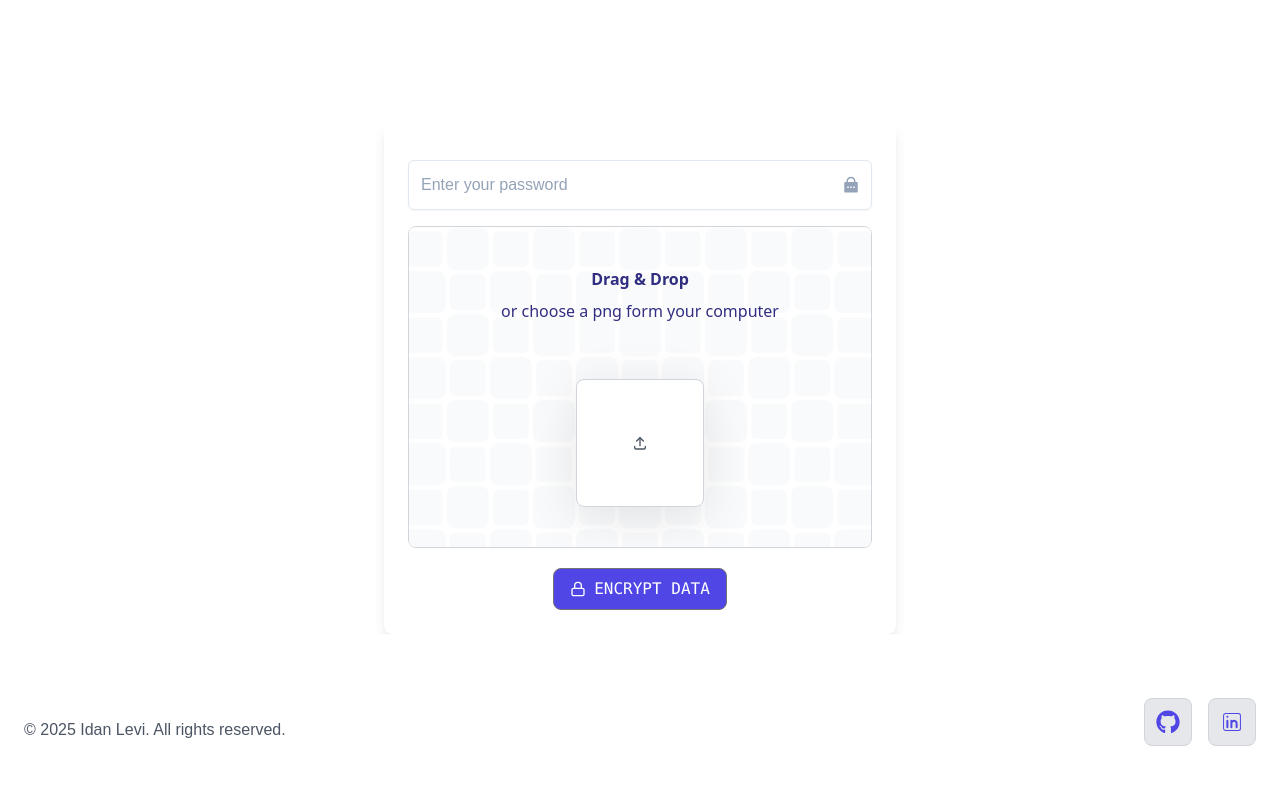
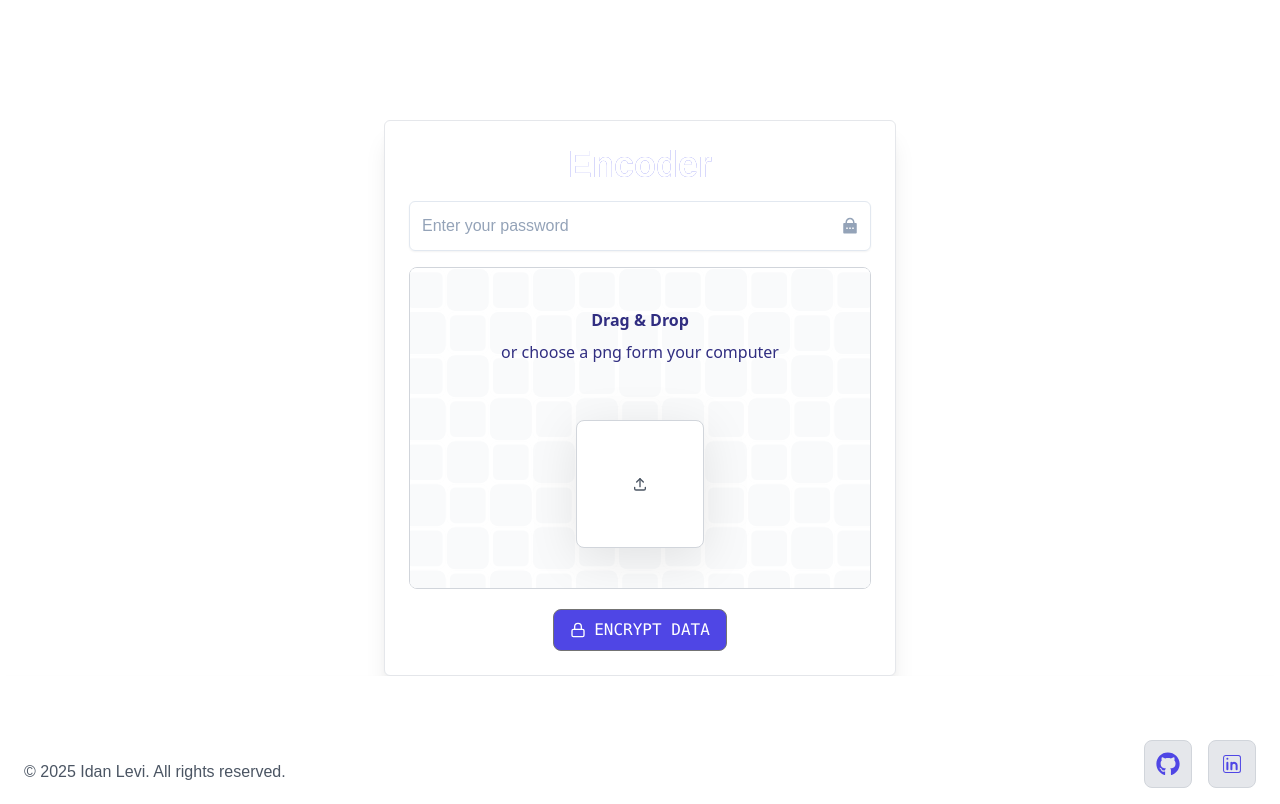
Before and after one commit to idanidan29/steganography, a Next.js app in the folder client/: page / in a window 1280 px wide. Shown: the part 680-1484 px from the top of the page. Before the commit the page ends 1442 px from the top, so only its background shows below. Built offline with nearby package versions, Linux system fonts and the light colour scheme.

Commit message:
adding title

```diff
--- a/client/app/page.tsx
+++ b/client/app/page.tsx
@@ -7,9 +7,10 @@ import { Hero } from "@/components/Hero";
 
 export default function Home() {
   return (
-    <div className="">
+    <div className="bg-white">
       <Hero/>
       <Encoder/>
+
       <Footer/>
     </div>
   );
--- a/client/components/Encoder.tsx
+++ b/client/components/Encoder.tsx
@@ -57,7 +57,12 @@ export const Encoder = () => {
   };
 
   return (
-    <div id="Encoder" className="flex flex-col items-center justify-center mx-auto bg-white shadow-lg rounded-lg p-6 w-full max-w-sm sm:max-w-md md:max-w-lg">
+    <div id="Encoder" className="flex flex-col items-center justify-center mx-auto bg-white shadow-xl border rounded-md p-6 w-full max-w-sm sm:max-w-md md:max-w-lg">
+      <div className="flex justify-center items-center min-h-scree">
+        <h3 className=" sm:text-5xl lg:text-4xl font-extrabold text-white bg-indigo-500 bg-clip-text text-transparent">
+          Encoder
+        </h3>
+      </div>
       <div className="relative w-full">
         <input
           type="text"
--- a/client/components/Footer.tsx
+++ b/client/components/Footer.tsx
@@ -3,7 +3,7 @@ import { CiLinkedin } from "react-icons/ci";
 
 const Footer = () => {
   return (
-    <footer className="w-full bg-white pt-16  px-6 shadow-md" id="contact">
+    <footer className="w-full bg-white pt-16  px-6 shadow-md">
       <div className="flex flex-col md:flex-row justify-between items-center">
         {/* Copyright Text */}
         <p className="text-sm md:text-base font-light text-gray-600">
```
Also changed, not shown: client/components/Decoder.tsx (added).
